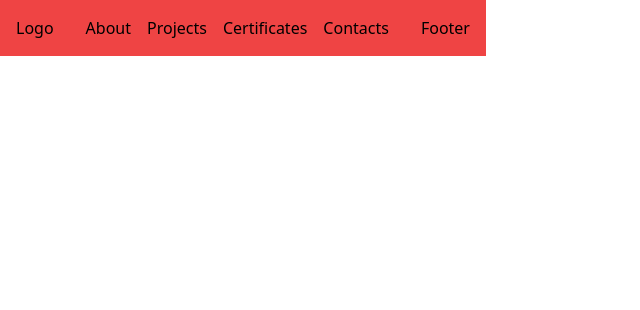
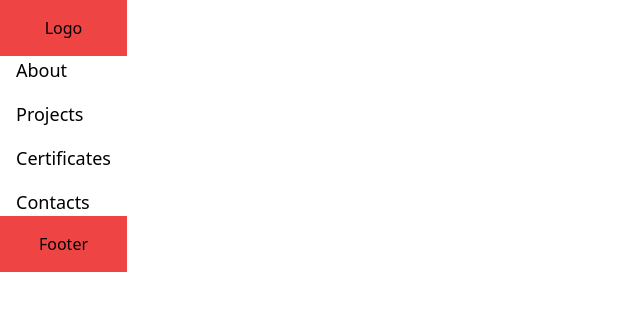
Before and after one commit to MADNMD/MihailDonchev.dev, a React (Vite) app: page / in a window 1280 px wide. Shown: the top 310 px of the page, without its empty margins (0-640 px from the left). Built offline with nearby package versions, Linux system fonts and the light colour scheme.

Commit message:
Update Navigation.jsx

```diff
--- a/src/components/Navigation/Navigation.jsx
+++ b/src/components/Navigation/Navigation.jsx
@@ -3,23 +3,21 @@ import { Link } from 'react-router-dom';
 
 export const Navigation = () => {
     return (
-        <div className='bg-red-500 text-center p-4'>
-            <nav>
-                <ul className='flex space-x-4'>
+            <nav className="flex-grow flex items-center justify-center">
+                <ul className='flex flex-col gap-4'>
                     <li>
-                        <Link to={"/about"} className="text-decoration-none">About </Link>
+                        <Link to={"/about"} className="text-lg text-decoration-none text-navigation-text py-2 px-4 hover:bg-red-600">About </Link>
                     </li>
                     <li>
-                        <Link to={"/projects"} >Projects </Link>
+                        <Link to={"/projects"} className="text-lg text-decoration-none text-navigation-text py-2 px-4 hover:bg-red-600" >Projects </Link>
                     </li>
                     <li>
-                        <Link to={"/certificates"} >Certificates </Link>
+                        <Link to={"/certificates"} className="text-lg text-decoration-none text-navigation-text py-2 px-4 hover:bg-red-600" >Certificates </Link>
                     </li>
                     <li>
-                        <Link to={"/contacts"} >Contacts </Link>
+                        <Link to={"/contacts"} className="text-lg text-decoration-none text-navigation-text py-2 px-4 hover:bg-red-600" >Contacts </Link>
                     </li>
                 </ul>
             </nav>
-        </div>
     )
 }
```
